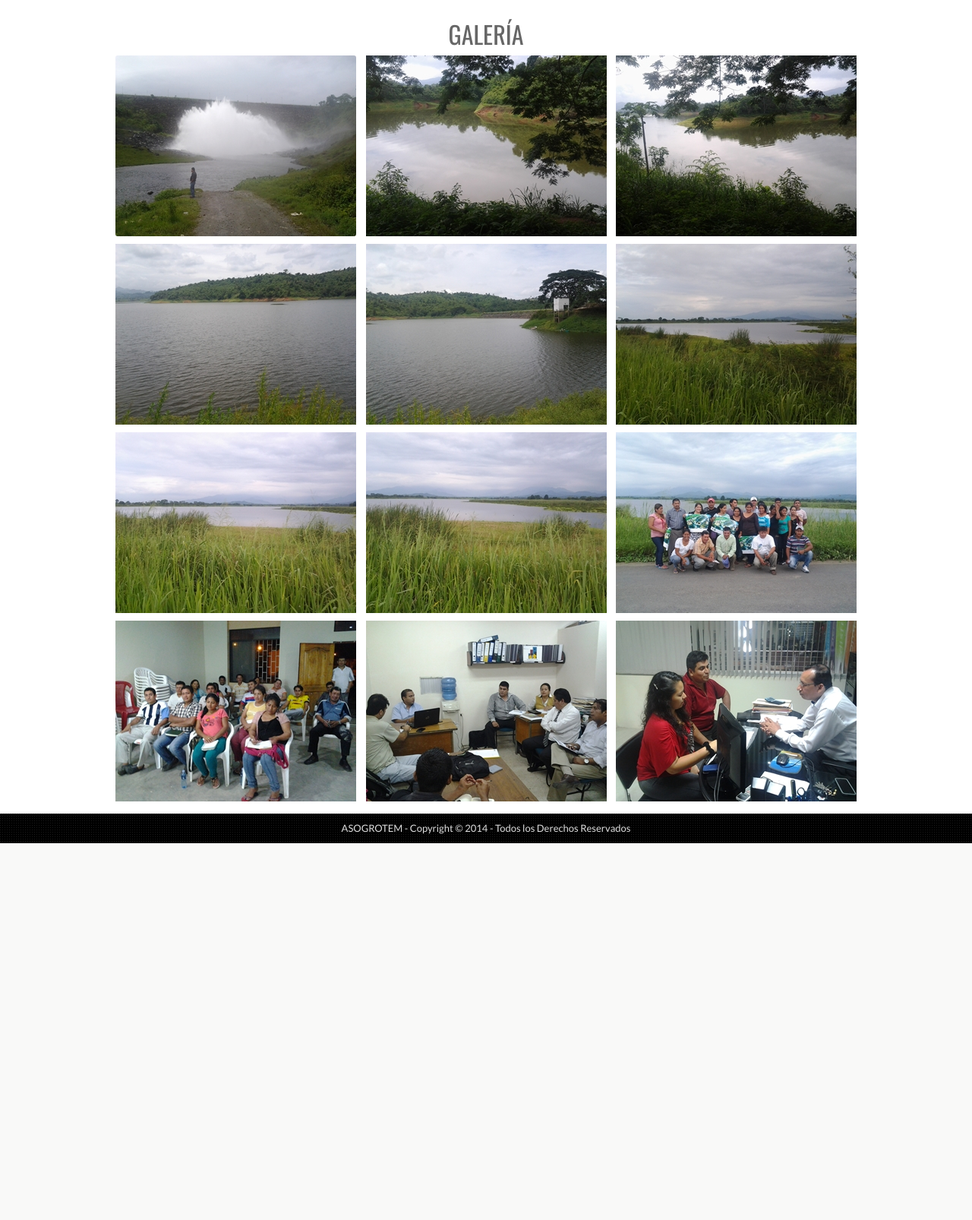
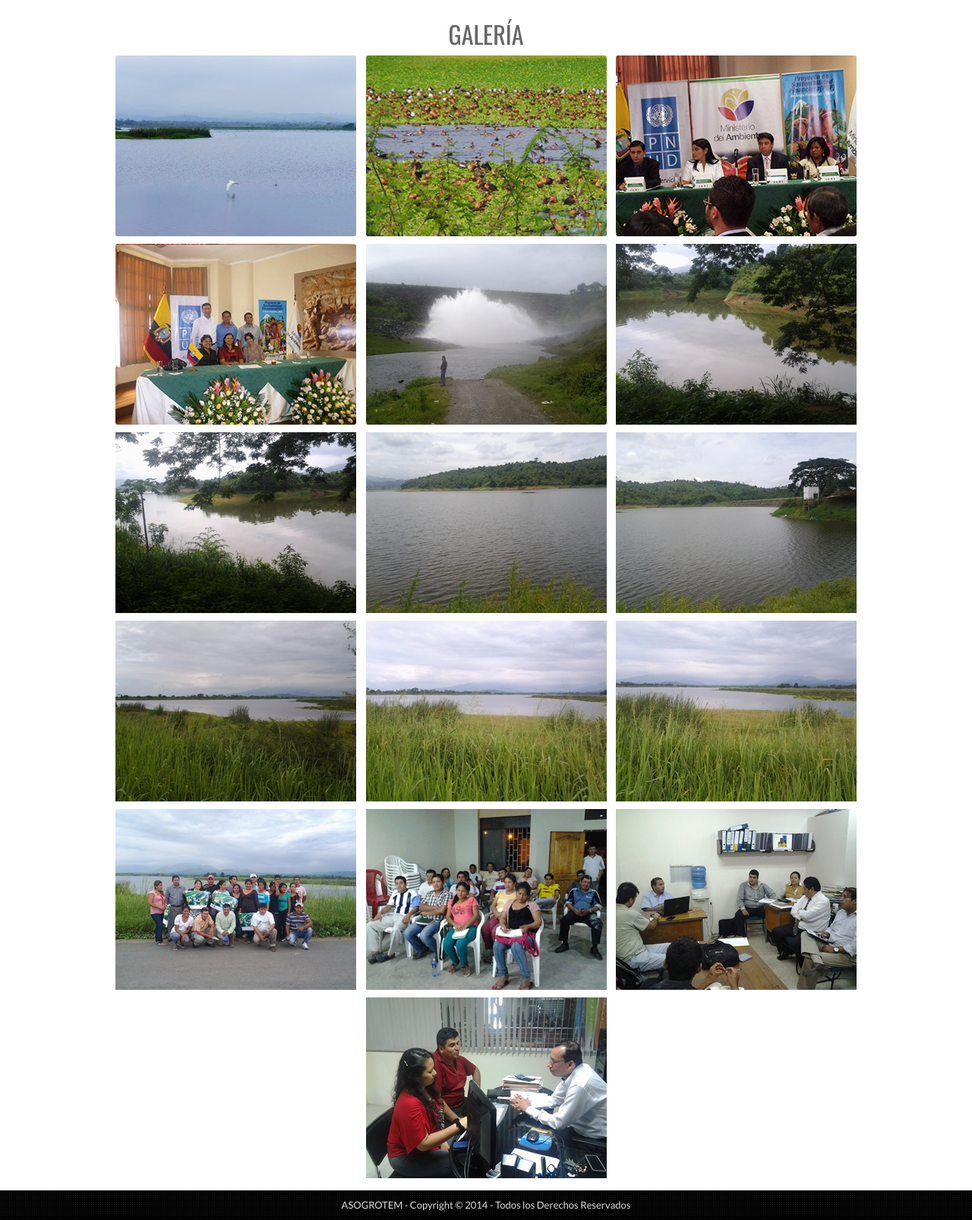
Before and after one commit to bryanmolinamontero/LaTembladera, a Django app: page /galeria/ in a window 1280 px wide. Shown: the part 233-1839 px from the top of the page at 76% size. Before the commit the page ends 1343 px from the top, so only its background shows below. Run offline with Django 3.2, Linux system fonts and the light colour scheme; some libraries are stand-ins or nearby versions.

Commit message:
Modificación de Galería

```diff
--- a/laTembladera/templates/galeria.html
+++ b/laTembladera/templates/galeria.html
@@ -28,6 +28,11 @@
 
     <div style="text-align: center" id="work" >
 
+    <a  class="fancybox" rel="group" href="/static/img/new1.jpg"><img src="/static/img/new1t.jpg" alt="" style="margin: 5px;border-radius: 3px" /></a>
+    <a  class="fancybox" rel="group" href="/static/img/new2.jpg"><img src="/static/img/new2t.jpg" alt="" style="margin: 5px;border-radius: 3px" /></a>
+    <a  class="fancybox" rel="group" href="/static/img/new3.jpg"><img src="/static/img/new3t.jpg" alt="" style="margin: 5px;border-radius: 3px" /></a>
+    <a  class="fancybox" rel="group" href="/static/img/new4.jpg"><img src="/static/img/new4t.jpg" alt="" style="margin: 5px;border-radius: 3px" /></a>
+
 
     <a  class="fancybox" rel="group" href="/static/img/1.jpg"><img src="/static/img/1t.jpg" alt="" style="margin: 5px;border-radius: 3px" /></a>
     <a  class="fancybox" rel="group" href="/static/img/2.jpg"><img src="/static/img/2t.jpg" alt="" style="margin: 5px" /></a>
```
Also changed, not shown: laTembladera/static/img/1-thumb.jpg (deleted), laTembladera/static/img/new1.jpg (added), laTembladera/static/img/new1t.jpg (added), laTembladera/static/img/new2.jpg (added), laTembladera/static/img/new2t.jpg (added), laTembladera/static/img/new3.jpg (added), laTembladera/static/img/new3t.jpg (added), laTembladera/static/img/new4.jpg (added), laTembladera/static/img/new4t.jpg (added).
